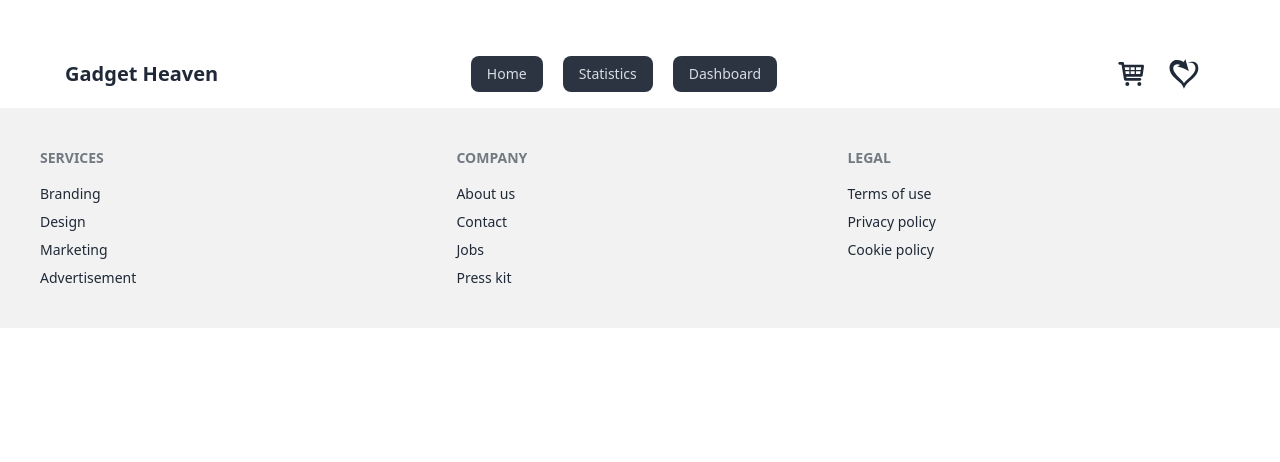
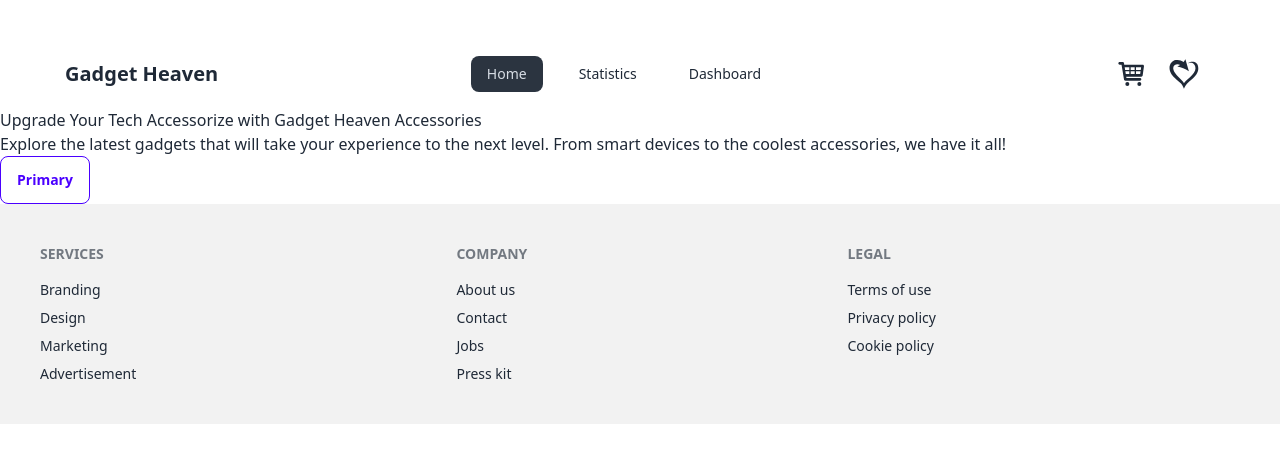
Before and after one commit to programming-hero-web-course-4/b10a8-gadget-heaven-KeyaRaniMondal, a React (Vite) app: page / in a window 1280 px wide. Shown: the top 462 px of the page. Built offline with nearby package versions, Linux system fonts and the light colour scheme.

Commit message:
added home

```diff
--- a/src/components/Banner/Banner.jsx
+++ b/src/components/Banner/Banner.jsx
@@ -1,3 +1,10 @@
-const Banner=()=>{
-
+const Banner = () => {
+    return (
+        <div>
+            <h1>Upgrade Your Tech Accessorize with Gadget Heaven Accessories</h1>
+            <p>Explore the latest gadgets that will take your experience to the next level. From smart devices to the coolest accessories, we have it all!</p>
+            <button className="btn btn-outline btn-primary">Primary</button>
+        </div>
+    )
 }
+export default Banner;
--- /dev/null
+++ b/src/components/Home/Home.jsx
@@ -0,0 +1,10 @@
+import Banner from "../Banner/Banner"
+
+const Home = () => {
+    return (
+        <div>
+            <Banner></Banner>
+        </div>
+    )
+}
+export default Home;
--- a/src/components/Navbar/Navbar.jsx
+++ b/src/components/Navbar/Navbar.jsx
@@ -5,8 +5,8 @@ import { GiSelfLove } from "react-icons/gi";
 const Navbar = () => {
     const link = <>
         <li><NavLink to={'/'}>Home</NavLink></li>
-        <li><NavLink to={'/'}>Statistics</NavLink></li>
-        <li><NavLink to={'/'}>Dashboard</NavLink></li>
+        <li><NavLink to={'/statics'}>Statistics</NavLink></li>
+        <li><NavLink to={'/dashboard'}>Dashboard</NavLink></li>
     </>
     return (
         <div className="navbar mt-10 ml-10">
--- a/src/components/Root/Root.jsx
+++ b/src/components/Root/Root.jsx
@@ -7,7 +7,7 @@ const Root=()=>{
         <div>
             <Navbar></Navbar>
             <Outlet></Outlet>
-            <Footer></Footer>
+           <Footer></Footer>
         </div>
     )
 }
--- /dev/null
+++ b/src/components/dashboard/Dashboard.jsx
@@ -0,0 +1,6 @@
+const Dashboard=()=>{
+    return(
+        <div>This is dashboard</div>
+    )
+}
+export default Dashboard;
--- a/src/main.jsx
+++ b/src/main.jsx
@@ -1,18 +1,25 @@
 import { StrictMode } from 'react'
 import { createRoot } from 'react-dom/client'
 import './index.css'
-import App from './App.jsx'
-import Root from './components/Root/Root.jsx';
+
+
 import {
   createBrowserRouter,
   RouterProvider,
 } from "react-router-dom";
+import Root from './components/Root/Root';
+import Home from './components/Home/Home';
+
 
 const router = createBrowserRouter([
   {
     path: "/",
     element: <Root></Root>,
-    childern:[
+    children:[
+      {
+        path:'/',
+        element:<Home></Home>
+      },
 
     ]
   },
@@ -20,6 +27,6 @@ const router = createBrowserRouter([
 createRoot(document.getElementById('root')).render(
 
   <StrictMode>
-   <RouterProvider router={router} />
+     <RouterProvider router={router} />
   </StrictMode>,
 )
```
